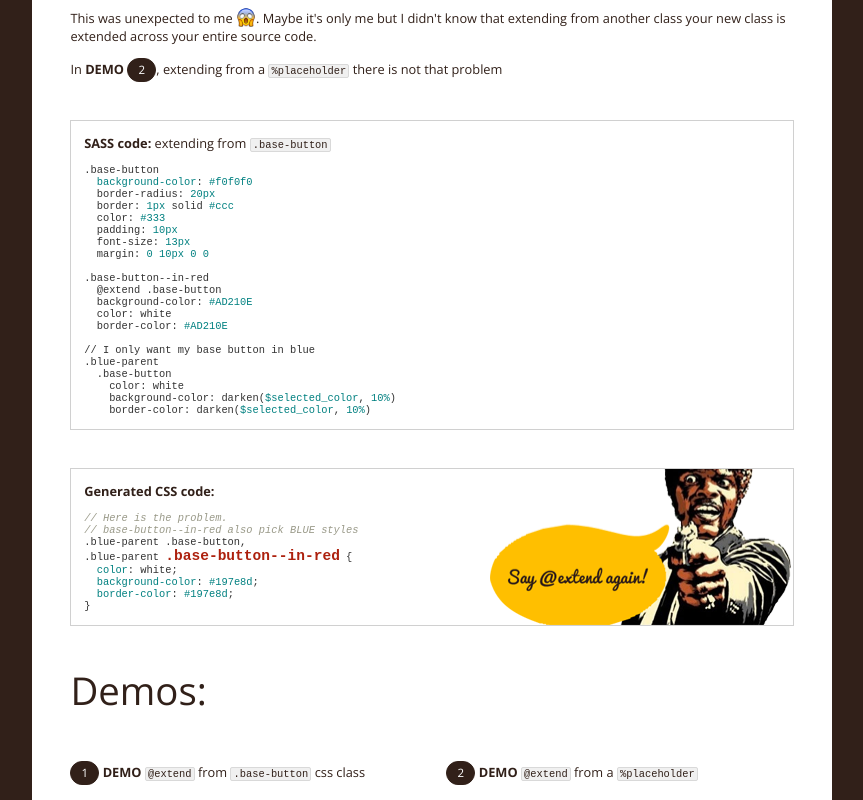
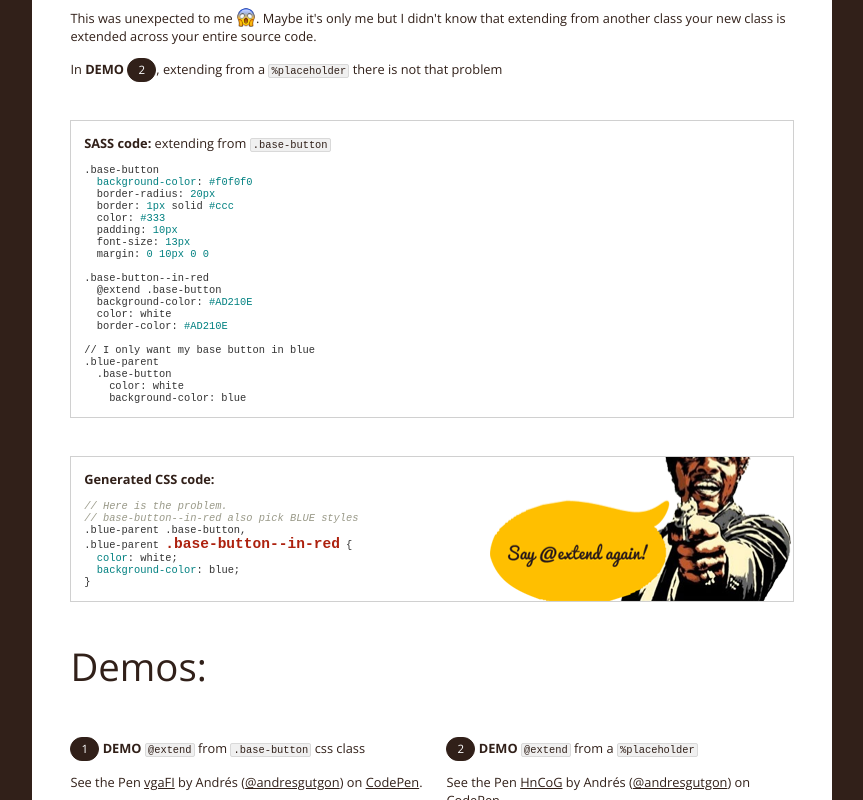
Before and after one commit to andresgutgon/sass-extend-demo, a plain HTML site: page index.html in a window 1280 px wide. Shown: the part 659-1459 px from the top of the page, without its empty margins (208-1071 px from the left). Drawn offline with nearby package versions, Linux system fonts and the light colour scheme; a script that the page names is missing.

Commit message:
simple css

```diff
--- a/index.html
+++ b/index.html
@@ -57,8 +57,7 @@
 .blue-parent
   .base-button
     color: white
-    background-color: darken($selected_color, 10%)
-    border-color: darken($selected_color, 10%)
+    background-color: blue
 </code></pre></div>
 </div>
 <div class="highlight-code-wrapper with-samuel">
@@ -69,8 +68,7 @@
 .blue-parent .base-button,
 .blue-parent .base-button--in-red {
   color: white;
-  background-color: #197e8d;
-  border-color: #197e8d;
+  background-color: blue;
 }
 </code></pre></div>
 </div>
```
